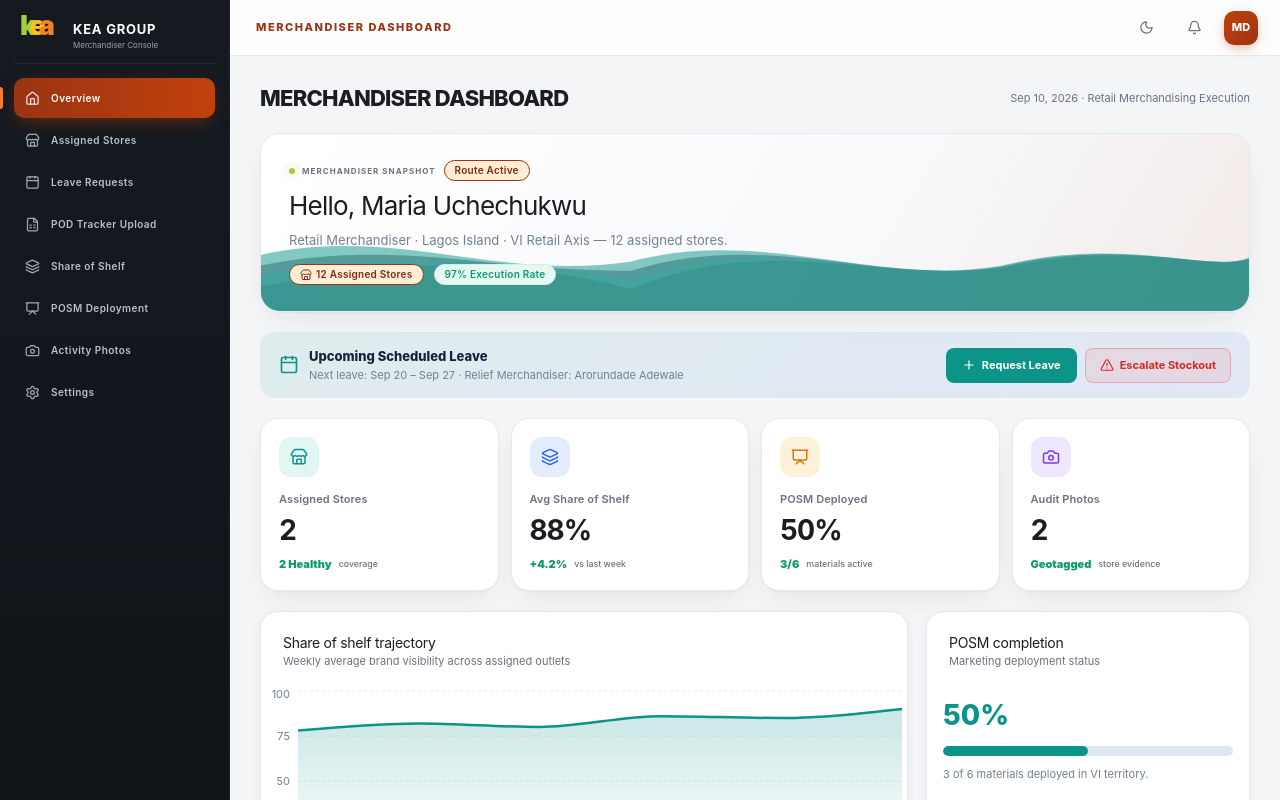
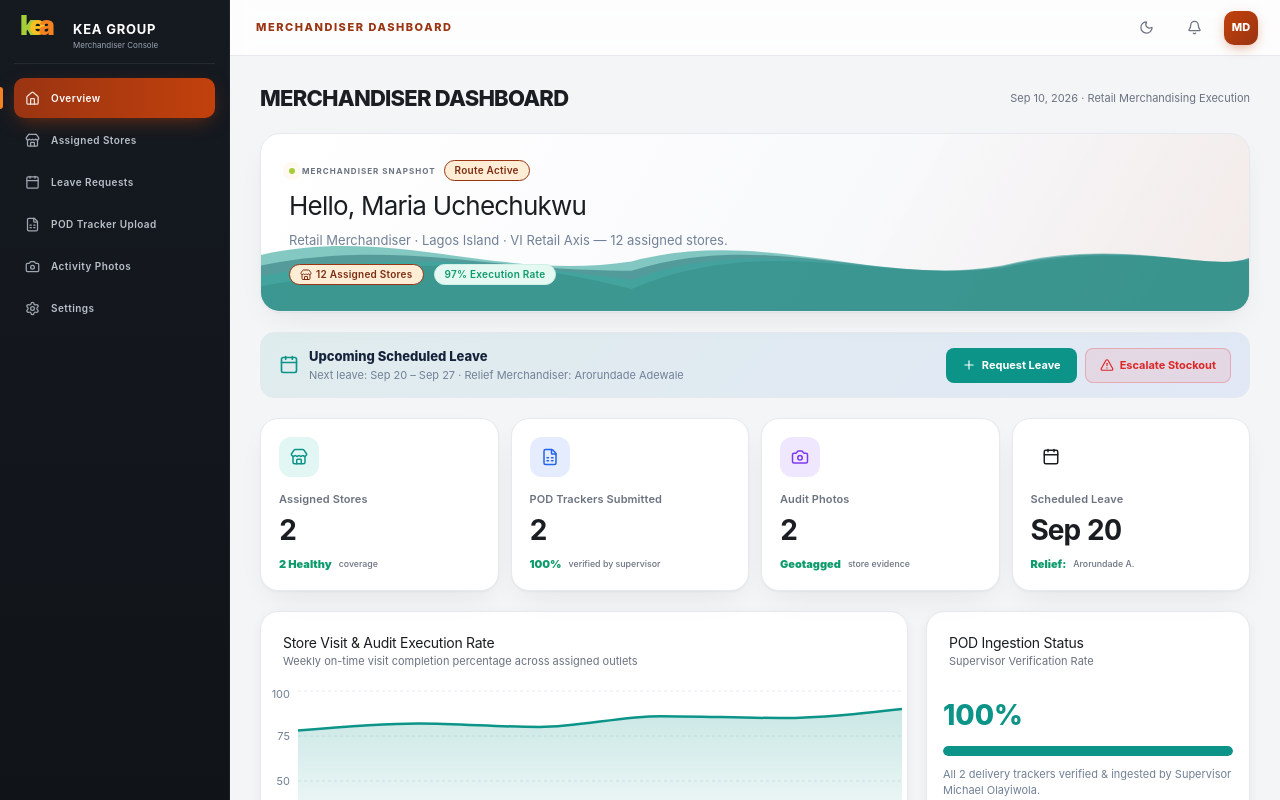
Before and after one commit to Tpsalm/kea-ops-dashboard, a Next.js app: page /merchandiser in a window 1280 px wide. Shown: the top 800 px of the page. Built offline with nearby package versions, Linux system fonts and the light colour scheme.

Commit message:
feat: remove Share of Shelf and POSM Deployment pages from Merchandiser Dashboard

```diff
--- a/src/app/merchandiser/page.tsx
+++ b/src/app/merchandiser/page.tsx
@@ -20,26 +20,22 @@ import { AnimatedNumber } from "../../components/motion-primitives/animated-numb
 import { Badge } from "../../components/ui/badge";
 import { useTheme } from "../../lib/theme-provider";
 
-type PageKey = "home" | "stores" | "leave" | "pod-upload" | "shelf" | "posm" | "photos" | "settings";
+type PageKey = "home" | "stores" | "leave" | "pod-upload" | "photos" | "settings";
 
 const navItems: { key: PageKey; label: string; icon: any }[] = [
   { key: "home", label: "Overview", icon: Home },
   { key: "stores", label: "Assigned Stores", icon: Store },
   { key: "leave", label: "Leave Requests", icon: Calendar },
   { key: "pod-upload", label: "POD Tracker Upload", icon: FileSpreadsheet },
-  { key: "shelf", label: "Share of Shelf", icon: Layers },
-  { key: "posm", label: "POSM Deployment", icon: Presentation },
   { key: "photos", label: "Activity Photos", icon: Camera },
   { key: "settings", label: "Settings", icon: Settings },
 ];
 
 const pageTitles: Record<PageKey, { title: string; subtitle: string }> = {
-  home: { title: "MERCHANDISER DASHBOARD", subtitle: "Your stores, share of shelf, stock health, and target progress at a glance." },
+  home: { title: "MERCHANDISER DASHBOARD", subtitle: "Your stores, stock health, and target progress at a glance." },
   stores: { title: "ASSIGNED STORES & EXECUTION", subtitle: "Retail outlet inventory, stock checks, and instant stockout escalation to Supervisor." },
   leave: { title: "LEAVE APPLICATION & SCHEDULE", subtitle: "Submit scheduled leave requests with relief coverage directly to your Supervisor." },
   "pod-upload": { title: "POD TRACKER UPLOAD & TEMPLATE", subtitle: "Download the supervisor's official template and upload verified Proof of Delivery trackers." },
-  shelf: { title: "SHARE OF SHELF LOG", subtitle: "Shelf visibility and product availability share per assigned store." },
-  posm: { title: "POSM DEPLOYMENT", subtitle: "Point-of-sale marketing placement and merchandising execution tracking." },
   photos: { title: "ACTIVITY PHOTOS & EVIDENCE", subtitle: "Field evidence captured during retail store audits and visits." },
   settings: { title: "SETTINGS & PREFERENCES", subtitle: "Display lighting mode, profile information, and account settings." },
 };
@@ -382,17 +378,10 @@ export default function MerchandiserDashboard() {
                 </div>
 
                 <div className="kx-kpi">
-                  <div className="kx-kpi-iconwrap tone-blue"><Layers size={18} /></div>
-                  <span className="kx-kpi-label">Avg Share of Shelf</span>
-                  <strong className="kx-kpi-value">88%</strong>
-                  <div className="kx-kpi-trend up"><b>+4.2%</b> <small>vs last week</small></div>
-                </div>
-
-                <div className="kx-kpi">
-                  <div className="kx-kpi-iconwrap tone-amber"><Presentation size={18} /></div>
-                  <span className="kx-kpi-label">POSM Deployed</span>
-                  <strong className="kx-kpi-value">{posmPct}%</strong>
-                  <div className="kx-kpi-trend up"><b>{posmDone}/{posmItems.length}</b> <small>materials active</small></div>
+                  <div className="kx-kpi-iconwrap tone-blue"><FileSpreadsheet size={18} /></div>
+                  <span className="kx-kpi-label">POD Trackers Submitted</span>
+                  <strong className="kx-kpi-value">{myPodSubmissions.length}</strong>
+                  <div className="kx-kpi-trend up"><b>100%</b> <small>verified by supervisor</small></div>
                 </div>
 
                 <div className="kx-kpi">
@@ -401,12 +390,19 @@ export default function MerchandiserDashboard() {
                   <strong className="kx-kpi-value">{photosCount || 18}</strong>
                   <div className="kx-kpi-trend up"><b>Geotagged</b> <small>store evidence</small></div>
                 </div>
+
+                <div className="kx-kpi">
+                  <div className="kx-kpi-iconwrap tone-emerald"><Calendar size={18} /></div>
+                  <span className="kx-kpi-label">Scheduled Leave</span>
+                  <strong className="kx-kpi-value">Sep 20</strong>
+                  <div className="kx-kpi-trend up"><b>Relief:</b> <small>Arorundade A.</small></div>
+                </div>
               </div>
 
               {/* CHARTS */}
               <FadeIn delay={0.05} className="charts-row" style={{ display: "grid", gridTemplateColumns: "2fr 1fr", gap: 18 }}>
                 <div className="card">
-                  <div className="card-head"><div><h3>Share of shelf trajectory</h3><p>Weekly average brand visibility across assigned outlets</p></div></div>
+                  <div className="card-head"><div><h3>Store Visit & Audit Execution Rate</h3><p>Weekly on-time visit completion percentage across assigned outlets</p></div></div>
                   <div style={{ height: 220, marginTop: 8 }}>
                     <ResponsiveContainer width="100%" height="100%">
                       <AreaChart data={shelfTrend}>
@@ -419,21 +415,21 @@ export default function MerchandiserDashboard() {
                         <XAxis dataKey="label" tick={{ fontSize: 11, fill: "var(--muted)" }} axisLine={false} tickLine={false} />
                         <YAxis tick={{ fontSize: 11, fill: "var(--muted)" }} axisLine={false} tickLine={false} width={32} />
                         <Tooltip contentStyle={{ borderRadius: 10, border: "1px solid var(--line)", background: "var(--card)", fontSize: 12 }} />
-                        <Area type="monotone" dataKey="share" name="Share %" stroke="#0d9488" strokeWidth={2.5} fill="url(#gShelf)" />
+                        <Area type="monotone" dataKey="share" name="Execution %" stroke="#0d9488" strokeWidth={2.5} fill="url(#gShelf)" />
                       </AreaChart>
                     </ResponsiveContainer>
                   </div>
                 </div>
 
                 <div className="card">
-                  <div className="card-head"><div><h3>POSM completion</h3><p>Marketing deployment status</p></div></div>
+                  <div className="card-head"><div><h3>POD Ingestion Status</h3><p>Supervisor Verification Rate</p></div></div>
                   <div style={{ padding: 16 }}>
-                    <div style={{ fontSize: 28, fontWeight: 800, color: "#0d9488" }}>{posmPct}%</div>
+                    <div style={{ fontSize: 28, fontWeight: 800, color: "#0d9488" }}>100%</div>
                     <div style={{ height: 10, background: "var(--bar-muted)", borderRadius: 5, overflow: "hidden", margin: "10px 0" }}>
-                      <div style={{ height: "100%", width: `${posmPct}%`, background: "#0d9488", borderRadius: 5 }} />
+                      <div style={{ height: "100%", width: "100%", background: "#0d9488", borderRadius: 5 }} />
                     </div>
                     <div style={{ fontSize: 11, color: "var(--muted)" }}>
-                      {posmDone} of {posmItems.length} materials deployed in VI territory.
+                      All {myPodSubmissions.length} delivery trackers verified & ingested by Supervisor Michael Olayiwola.
                     </div>
                   </div>
                 </div>
@@ -757,62 +753,7 @@ export default function MerchandiserDashboard() {
           )}
 
           {/* ══════════════════════════════════════════════════════════════
-              TAB 5: SHARE OF SHELF
-             ══════════════════════════════════════════════════════════════ */}
-          {activePage === "shelf" && (
-            <div style={{ display: "flex", flexDirection: "column", gap: 18 }}>
-              <section className="admin-panel">
-                <header><div><h2>Shelf share log per store</h2><p>Product visibility compared to competing brands</p></div><Layers size={16} color="#0d9488" /></header>
-                <div className="table-scroll">
-                  <table>
-                    <thead><tr><th>Store</th><th>Category</th><th>SKUs in stock</th><th>Share of shelf</th><th>Health</th></tr></thead>
-                    <tbody>
-                      {myStores.map((store, idx) => (
-                        <tr key={store.id}>
-                          <td data-label="Store"><b>{store.name}</b></td>
-                          <td data-label="Category">{store.territory || "Retail Store"}</td>
-                          <td data-label="SKUs"><b>14 / 16 SKUs</b></td>
-                          <td data-label="Share"><b>{78 + (idx * 4) % 15}%</b></td>
-                          <td data-label="Health"><span className={`status ${store.status === "Healthy" ? "active" : "needs-review"}`}><i />{store.status}</span></td>
-                        </tr>
-                      ))}
-                    </tbody>
-                  </table>
-                </div>
-              </section>
-            </div>
-          )}
-
-          {/* ══════════════════════════════════════════════════════════════
-              TAB 5: POSM DEPLOYMENT
-             ══════════════════════════════════════════════════════════════ */}
-          {activePage === "posm" && (
-            <div style={{ display: "flex", flexDirection: "column", gap: 18 }}>
-              <section className="admin-panel">
-                <header><div><h2>Point of Sale Materials Checklist</h2><p>Toggle materials placed across your assigned VI stores</p></div><Presentation size={16} color="#0d9488" /></header>
-                <div style={{ padding: 18, display: "grid", gridTemplateColumns: "repeat(auto-fit, minmax(200px, 1fr))", gap: 12 }}>
-                  {posmItems.map((item) => (
-                    <button
-                      key={item}
-                      type="button"
-                      onClick={() => togglePosm(item)}
-                      style={{
-                        padding: 14, borderRadius: 10, border: `2px solid ${posm[item] ? "#0d9488" : "var(--line)"}`,
-                        background: posm[item] ? "rgba(13, 148, 136, 0.08)" : "var(--card)",
-                        color: "var(--text)", fontWeight: 700, fontSize: 12, cursor: "pointer", display: "flex", alignItems: "center", justifyContent: "space-between"
-                      }}
-                    >
-                      <span>{item}</span>
-                      {posm[item] ? <CheckCircle2 size={18} color="#0d9488" /> : <div style={{ width: 18, height: 18, borderRadius: "50%", border: "2px solid var(--line)" }} />}
-                    </button>
-                  ))}
-                </div>
-              </section>
-            </div>
-          )}
-
-          {/* ══════════════════════════════════════════════════════════════
-              TAB 6: PHOTOS
+              TAB: PHOTOS
              ══════════════════════════════════════════════════════════════ */}
           {activePage === "photos" && (
             <div style={{ display: "flex", flexDirection: "column", gap: 18 }}>
```
